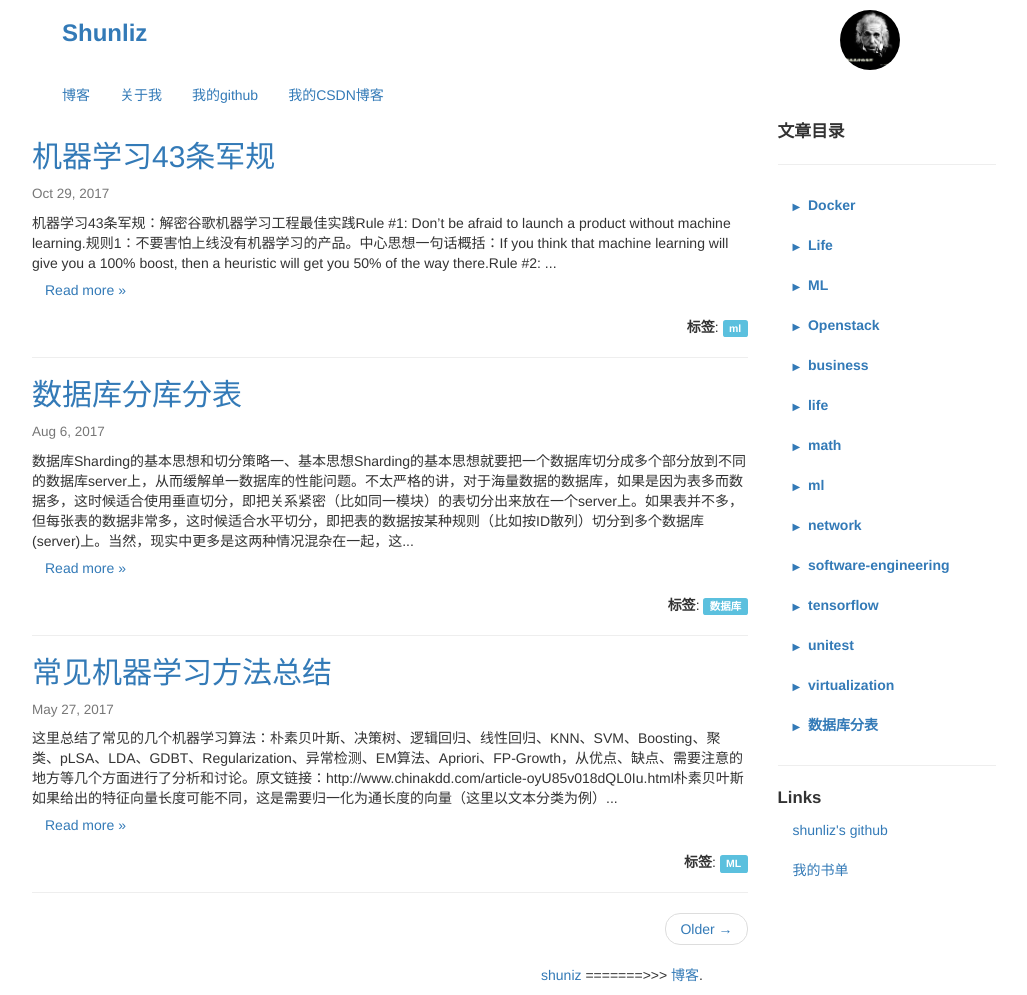
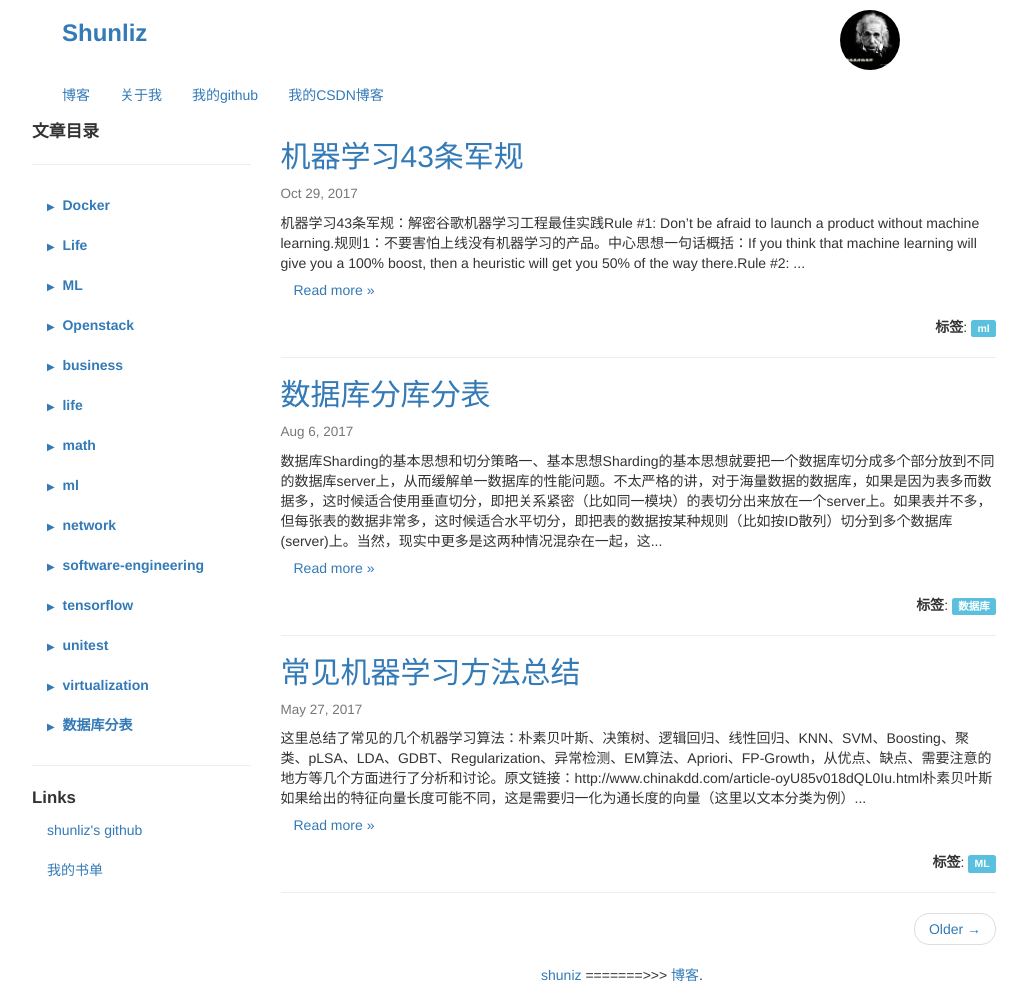
Before and after one commit to shunliz/shunliz.github.io, a Jekyll site: the page built from index.html, in a window 1280 px wide. Shown: the whole page, without its empty margins (18-1045 px from the left). Built offline with Jekyll 4.4.1, drawn with Linux system fonts in a browser that asks for light colours; the list of posts is cut into pages by our own code.

Commit message:
调整布局：侧边栏在左，内容居中

```diff
--- a/_layouts/default.html
+++ b/_layouts/default.html
@@ -9,13 +9,12 @@
 
     <div class="container-fluid v-center">
       <div class="row-fluid">
+        <!-- side - 左边栏 -->
+        {% include sider.html %}
+        <!-- main articles - 右边内容 -->
         <div class="col-xs-9 span9">
-          <!-- main articles -->
           {{ content }}
-          <!-- article ends -->
         </div>
-        <!-- side -->
-        {% include sider.html %}
       </div>
     </div>
 
```
